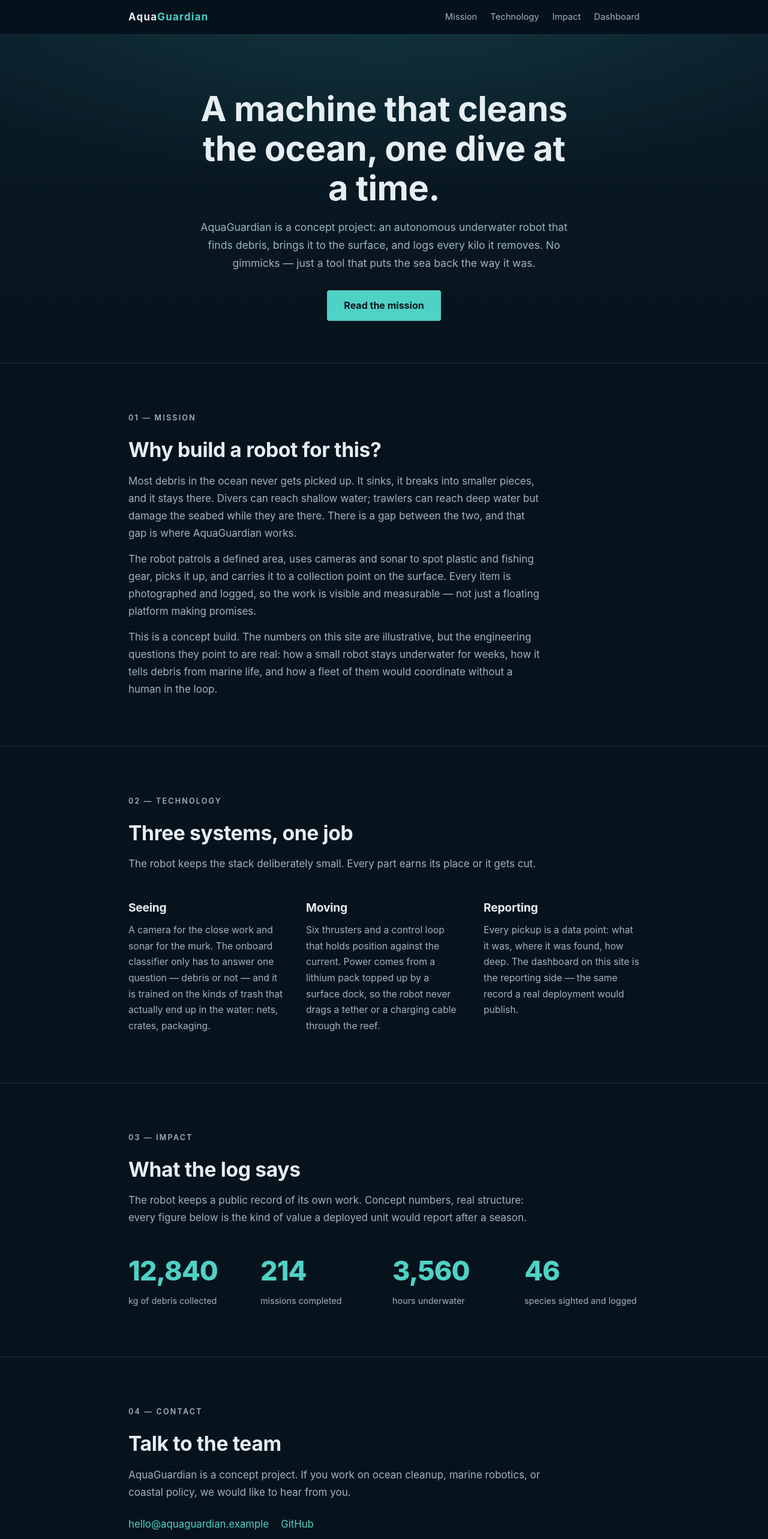
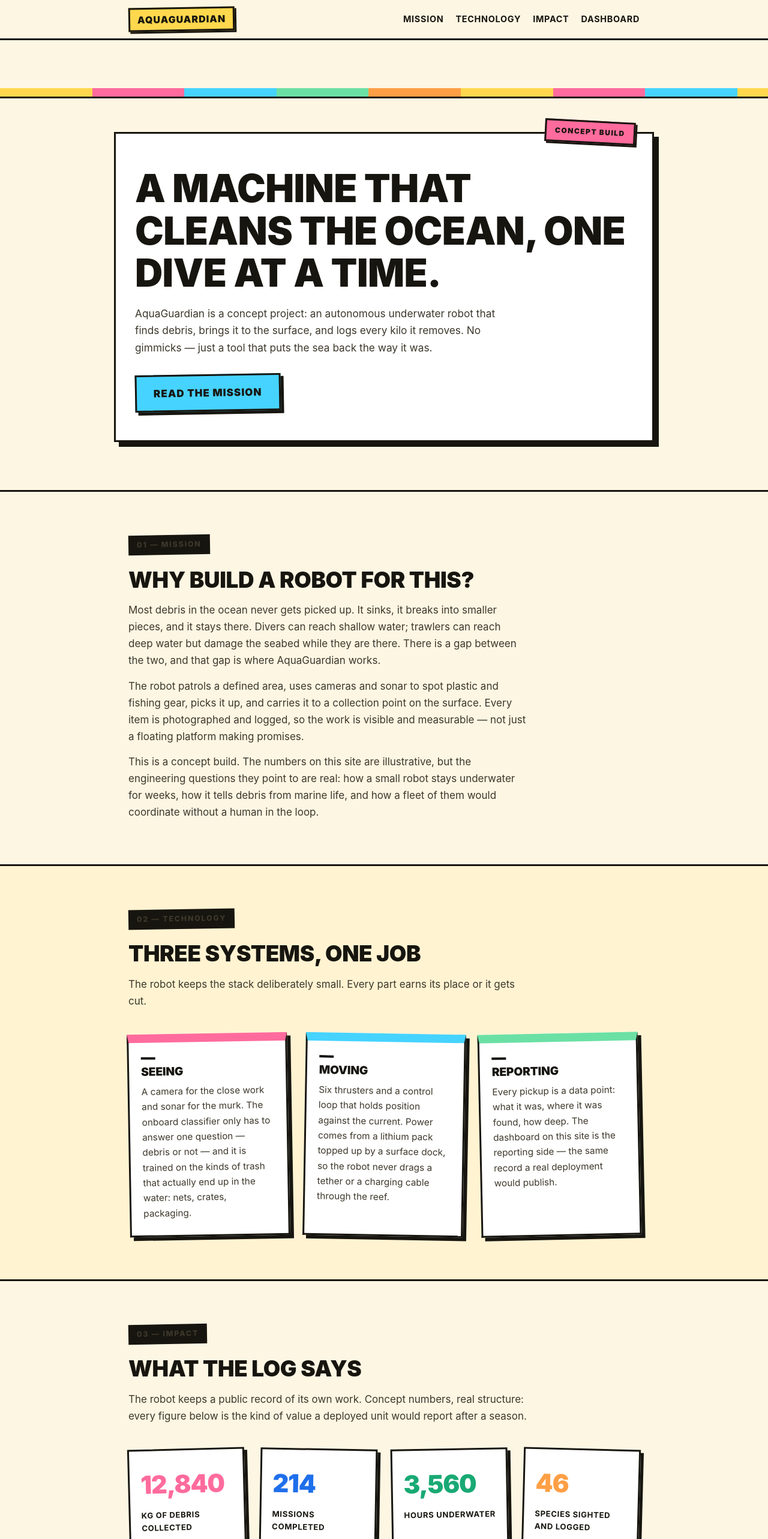
Before and after one commit to Hustlenix/aquaguardian, a Next.js app: page / in a window 1280 px wide. Shown: the top 2566 px of the page at 60% size. Built offline with nearby package versions, Linux system fonts and the light colour scheme.

Commit message:
style: neo-brutalist redesign — cream paper, ink borders, hard shadows, stickers

```diff
--- a/src/app/dashboard/page.tsx
+++ b/src/app/dashboard/page.tsx
@@ -21,7 +21,8 @@ export default function DashboardPage() {
       </nav>
       <main>
         <div className="dash-head">
-          <div className="container">
+          <div className="container" style={{ position: 'relative' }}>
+            <span className="sticker">Illustrative data</span>
             <p className="section-label">Field report</p>
             <h1>AquaGuardian dashboard</h1>
             <p>
--- a/src/app/globals.css
+++ b/src/app/globals.css
@@ -1,13 +1,14 @@
-/* AquaGuardian — plain CSS, no framework */
+/* AquaGuardian — neo-brutalist, plain CSS */
 
 :root {
-  --deep: #06131c;
-  --deep-2: #0a1c28;
-  --ink: #e6eef2;
-  --ink-soft: #9db4c0;
-  --line: #1c3442;
-  --teal: #4fd1c5;
-  --teal-dark: #2b8f86;
+  --paper: #fdf6e3;
+  --card: #ffffff;
+  --ink: #17150f;
+  --yellow: #ffd84d;
+  --pink: #ff6b9d;
+  --cyan: #46d3ff;
+  --mint: #6be0a5;
+  --orange: #ff9f45;
   --max: 900px;
 }
 
@@ -22,35 +23,42 @@ html {
 }
 
 body {
-  background: var(--deep);
+  background: var(--paper);
   color: var(--ink);
   font-family: -apple-system, BlinkMacSystemFont, "Segoe UI", Roboto, Helvetica, Arial, sans-serif;
-  line-height: 1.7;
+  line-height: 1.65;
   font-size: 17px;
 }
 
+::selection {
+  background: var(--yellow);
+}
+
 a {
-  color: var(--teal);
+  color: var(--ink);
   text-decoration: none;
 }
 
-a:hover {
-  color: #9ef0e8;
+a:focus-visible,
+button:focus-visible {
+  outline: 3px solid var(--orange);
+  outline-offset: 2px;
 }
 
 h1, h2, h3 {
-  font-weight: 700;
+  font-weight: 900;
+  line-height: 1.1;
+  text-transform: uppercase;
   letter-spacing: -0.01em;
 }
 
 h1 {
-  font-size: clamp(2.2rem, 6vw, 3.6rem);
-  line-height: 1.15;
+  font-size: clamp(2.2rem, 6.5vw, 4rem);
 }
 
 h2 {
-  font-size: clamp(1.5rem, 3.5vw, 2.1rem);
-  margin-bottom: 0.6rem;
+  font-size: clamp(1.6rem, 4vw, 2.3rem);
+  margin-bottom: 1rem;
 }
 
 p + p {
@@ -68,15 +76,15 @@ p + p {
 .nav {
   position: sticky;
   top: 0;
-  background: rgba(6, 19, 28, 0.92);
-  border-bottom: 1px solid var(--line);
+  background: var(--paper);
+  border-bottom: 3px solid var(--ink);
   z-index: 10;
 }
 
 .nav-inner {
   max-width: var(--max);
   margin: 0 auto;
-  padding: 14px 24px;
+  padding: 12px 24px;
   display: flex;
   align-items: center;
   justify-content: space-between;
@@ -84,96 +92,147 @@ p + p {
 }
 
 .brand {
-  font-weight: 700;
-  letter-spacing: 0.08em;
-  color: var(--ink);
-  font-size: 1.05rem;
+  font-weight: 900;
+  letter-spacing: 0.06em;
+  text-transform: uppercase;
+  font-size: 1rem;
+  padding: 4px 12px;
+  background: var(--yellow);
+  border: 3px solid var(--ink);
+  box-shadow: 3px 3px 0 var(--ink);
+  transform: rotate(-1deg);
 }
 
 .brand span {
-  color: var(--teal);
+  color: var(--ink);
 }
 
 .nav-links {
   display: flex;
-  gap: 22px;
+  gap: 20px;
   list-style: none;
-  font-size: 0.92rem;
+  font-size: 0.9rem;
+  font-weight: 700;
+  text-transform: uppercase;
+  letter-spacing: 0.05em;
 }
 
 .nav-links a {
-  color: var(--ink-soft);
+  border-bottom: 3px solid transparent;
+  padding-bottom: 2px;
 }
 
 .nav-links a:hover {
-  color: var(--teal);
+  border-bottom-color: var(--ink);
 }
 
 /* ---------- hero ---------- */
 
 .hero {
-  padding: 90px 0 70px;
-  border-bottom: 1px solid var(--line);
-  background:
-    radial-gradient(ellipse 70% 55% at 50% -10%, rgba(47, 143, 134, 0.22), transparent),
-    linear-gradient(180deg, var(--deep-2), var(--deep));
+  padding: 80px 0;
+  border-bottom: 3px solid var(--ink);
+  position: relative;
+}
+
+.hero::before {
+  content: "";
+  display: block;
+  height: 14px;
+  background: repeating-linear-gradient(
+    90deg,
+    var(--yellow) 0 12%,
+    var(--pink) 12% 24%,
+    var(--cyan) 24% 36%,
+    var(--mint) 36% 48%,
+    var(--orange) 48% 60%,
+    var(--yellow) 60% 72%,
+    var(--pink) 72% 84%,
+    var(--cyan) 84% 96%
+  );
+  border-bottom: 3px solid var(--ink);
+  margin-bottom: 56px;
 }
 
 .hero .container {
-  text-align: center;
+  position: relative;
+  background: var(--card);
+  border: 3px solid var(--ink);
+  box-shadow: 8px 8px 0 var(--ink);
+  padding: 56px 32px 48px;
+}
+
+.sticker {
+  position: absolute;
+  top: -22px;
+  right: 28px;
+  background: var(--pink);
+  border: 3px solid var(--ink);
+  box-shadow: 3px 3px 0 var(--ink);
+  padding: 6px 14px;
+  font-weight: 900;
+  text-transform: uppercase;
+  font-size: 0.75rem;
+  letter-spacing: 0.12em;
+  transform: rotate(3deg);
 }
 
 .hero h1 {
-  max-width: 16ch;
-  margin: 0 auto 18px;
+  margin-bottom: 18px;
 }
 
 .hero p.lede {
-  max-width: 58ch;
-  margin: 0 auto 30px;
-  color: var(--ink-soft);
-  font-size: 1.1rem;
+  max-width: 56ch;
+  margin-bottom: 30px;
+  font-size: 1.08rem;
+  color: #3d382b;
 }
 
 .btn {
   display: inline-block;
-  background: var(--teal);
-  color: #06131c;
-  font-weight: 700;
-  padding: 12px 28px;
-  border-radius: 4px;
-  font-size: 1rem;
-  transition: background 0.15s;
+  background: var(--cyan);
+  color: var(--ink);
+  font-weight: 900;
+  text-transform: uppercase;
+  letter-spacing: 0.06em;
+  padding: 14px 28px;
+  border: 3px solid var(--ink);
+  box-shadow: 5px 5px 0 var(--ink);
+  transform: rotate(-1deg);
+  transition: transform 0.1s, box-shadow 0.1s;
 }
 
 .btn:hover {
-  background: #9ef0e8;
-  color: #06131c;
+  transform: translate(3px, 3px) rotate(0deg);
+  box-shadow: 1px 1px 0 var(--ink);
 }
 
 /* ---------- sections ---------- */
 
 .section {
-  padding: 80px 0;
-  border-bottom: 1px solid var(--line);
+  padding: 72px 0;
+  border-bottom: 3px solid var(--ink);
+}
+
+.section:nth-of-type(even) {
+  background: #fff3d2;
 }
 
 .section-label {
+  display: inline-block;
+  background: var(--ink);
+  color: var(--paper);
+  padding: 6px 14px;
+  font-size: 0.78rem;
+  font-weight: 800;
+  letter-spacing: 0.14em;
   text-transform: uppercase;
-  letter-spacing: 0.18em;
-  font-size: 0.78rem;
-  color: var(--teal);
-  margin-bottom: 14px;
-  font-weight: 600;
+  margin-bottom: 22px;
+  transform: rotate(-1deg);
 }
 
 .section p {
-  max-width: 64ch;
-  color: var(--ink-soft);
-}
-
-.section strong {
-  color: var(--ink);
+  max-width: 62ch;
+  color: #3d382b;
 }
 
 /* ---------- three pillars ---------- */
@@ -181,26 +240,53 @@ p + p {
 .pillars {
   display: grid;
   grid-template-columns: repeat(auto-fit, minmax(240px, 1fr));
-  gap: 36px;
-  margin-top: 36px;
+  gap: 26px;
+  margin-top: 40px;
+}
+
+.pillar {
+  background: var(--card);
+  border: 3px solid var(--ink);
+  border-top: 14px solid var(--ink);
+  box-shadow: 6px 6px 0 var(--ink);
+  padding: 24px 20px;
+}
+
+.pillar:nth-child(1) {
+  transform: rotate(-1deg);
+  border-top-color: var(--pink);
+}
+
+.pillar:nth-child(2) {
+  transform: rotate(1deg);
+  border-top-color: var(--cyan);
+}
+
+.pillar:nth-child(3) {
+  transform: rotate(-1.2deg);
+  border-top-color: var(--mint);
 }
 
 .pillar h3 {
   font-size: 1.2rem;
-  margin-bottom: 8px;
+  margin-bottom: 10px;
 }
 
 .pillar h3::before {
   content: attr(data-num);
-  display: block;
-  font-size: 0.8rem;
-  color: var(--teal-dark);
-  letter-spacing: 0.12em;
-  margin-bottom: 6px;
+  display: table;
+  background: var(--ink);
+  color: var(--paper);
+  font-size: 0.75rem;
+  font-weight: 800;
+  letter-spacing: 0.1em;
+  padding: 2px 12px;
+  margin-bottom: 10px;
+  transform: rotate(1deg);
 }
 
 .pillar p {
-  font-size: 0.98rem;
+  font-size: 0.96rem;
 }
 
 /* ---------- numbers (impact + dashboard) ---------- */
@@ -208,83 +294,189 @@ p + p {
 .numbers {
   display: grid;
   grid-template-columns: repeat(auto-fit, minmax(160px, 1fr));
-  gap: 28px;
-  margin-top: 36px;
+  gap: 24px;
+  margin-top: 40px;
 }
 
-.number .num {
-  font-size: clamp(2rem, 5vw, 2.8rem);
-  font-weight: 800;
-  color: var(--teal);
-  letter-spacing: -0.02em;
+.number {
+  background: var(--card);
+  border: 3px solid var(--ink);
+  box-shadow: 5px 5px 0 var(--ink);
+  padding: 22px 18px;
 }
 
+.number:nth-child(1) { transform: rotate(-1.5deg); }
+.number:nth-child(2) { transform: rotate(1deg); }
+.number:nth-child(3) { transform: rotate(-1deg); }
+.number:nth-child(4) { transform: rotate(1.5deg); }
+
+.number .num {
+  font-size: clamp(2rem, 5vw, 2.6rem);
+  font-weight: 900;
+  letter-spacing: -0.03em;
+}
+
+.number:nth-child(1) .num { color: var(--pink); }
+.number:nth-child(2) .num { color: #1f6feb; }
+.number:nth-child(3) .num { color: #19a974; }
+.number:nth-child(4) .num { color: var(--orange); }
+
 .number .cap {
-  font-size: 0.9rem;
-  color: var(--ink-soft);
+  font-weight: 700;
+  font-size: 0.82rem;
+  text-transform: uppercase;
+  letter-spacing: 0.05em;
+  margin-top: 6px;
 }
 
 /* ---------- dashboard ---------- */
 
 .dash-head {
-  padding: 70px 0 20px;
-  border-bottom: 1px solid var(--line);
+  padding: 70px 0 26px;
+  position: relative;
+}
+
+.dash-head::before {
+  content: "";
+  display: block;
+  height: 14px;
+  background: repeating-linear-gradient(
+    90deg,
+    var(--yellow) 0 12%,
+    var(--pink) 12% 24%,
+    var(--cyan) 24% 36%,
+    var(--mint) 36% 48%,
+    var(--orange) 48% 60%,
+    var(--yellow) 60% 72%,
+    var(--pink) 72% 84%,
+    var(--cyan) 84% 96%
+  );
+  border-bottom: 3px solid var(--ink);
+  margin-bottom: 40px;
+}
+
+.dash-head .container {
+  background: var(--card);
+  border: 3px solid var(--ink);
+  box-shadow: 8px 8px 0 var(--ink);
+  padding: 40px 32px;
+  transform: rotate(0.4deg);
 }
 
 .bar-row {
-  margin-top: 30px;
+  margin-top: 26px;
 }
 
 .bar-row .label {
   display: flex;
   justify-content: space-between;
-  font-size: 0.92rem;
-  margin-bottom: 6px;
+  font-weight: 700;
+  text-transform: uppercase;
+  font-size: 0.85rem;
+  letter-spacing: 0.04em;
+  margin-bottom: 8px;
 }
 
 .bar-row .label span:first-child {
-  color: var(--ink-soft);
+  color: #3d382b;
 }
 
 .bar {
-  height: 10px;
-  background: var(--line);
-  border-radius: 5px;
+  height: 26px;
+  background: var(--card);
+  border: 3px solid var(--ink);
+  box-shadow: 3px 3px 0 var(--ink);
   overflow: hidden;
 }
 
 .bar-fill {
   height: 100%;
-  background: var(--teal);
-  border-radius: 5px;
+  background: var(--yellow);
 }
 
+.bar-row:nth-child(2) .bar-fill { background: var(--yellow); }
+.bar-row:nth-child(3) .bar-fill { background: var(--pink); }
+.bar-row:nth-child(4) .bar-fill { background: var(--cyan); }
+.bar-row:nth-child(5) .bar-fill { background: var(--mint); }
+
 .note {
-  margin-top: 34px;
+  margin-top: 36px;
   font-size: 0.85rem;
-  color: var(--ink-soft);
+  color: #3d382b;
   opacity: 0.8;
+  display: inline-block;
+  background: #fff3d2;
+  border: 3px solid var(--ink);
+  box-shadow: 4px 4px 0 var(--ink);
+  padding: 10px 16px;
+  transform: rotate(-1deg);
 }
 
 /* ---------- contact & footer ---------- */
 
 .contact-links {
-  margin-top: 24px;
+  margin-top: 30px;
   display: flex;
   flex-wrap: wrap;
-  gap: 20px;
+  gap: 18px;
   list-style: none;
-  font-size: 1.05rem;
+}
+
+.contact-links a {
+  display: inline-block;
+  background: var(--mint);
+  border: 3px solid var(--ink);
+  box-shadow: 4px 4px 0 var(--ink);
+  padding: 10px 18px;
+  font-weight: 800;
+  text-transform: uppercase;
+  font-size: 0.9rem;
+  letter-spacing: 0.04em;
+  transform: rotate(-1deg);
+  transition: transform 0.1s, box-shadow 0.1s;
+}
+
+.contact-links li:nth-child(2) a {
+  background: var(--pink);
+  transform: rotate(1deg);
+}
+
+.contact-links a:hover {
+  transform: translate(2px, 2px) rotate(0deg);
+  box-shadow: 1px 1px 0 var(--ink);
 }
 
 .footer {
-  padding: 40px 0 56px;
+  padding: 44px 0 60px;
+  border-top: 3px solid var(--ink);
   text-align: center;
-  color: var(--ink-soft);
-  font-size: 0.9rem;
 }
 
 .footer .brand {
-  display: block;
-  margin-bottom: 8px;
+  display: inline-block;
+  margin-bottom: 12px;
 }
+
+.footer p {
+  font-size: 0.9rem;
+  color: #3d382b;
+}
+
+/* ---------- small screens ---------- */
+
+@media (max-width: 640px) {
+  .nav-links {
+    gap: 12px;
+    font-size: 0.78rem;
+  }
+
+  .hero .container,
+  .dash-head .container {
+    padding: 44px 20px 36px;
+  }
+
+  .hero::before,
+  .dash-head::before {
+    height: 10px;
+  }
+}
--- a/src/components/Hero.tsx
+++ b/src/components/Hero.tsx
@@ -2,6 +2,7 @@ export default function Hero() {
   return (
     <header className="hero">
       <div className="container">
+        <span className="sticker">Concept build</span>
         <h1>A machine that cleans the ocean, one dive at a time.</h1>
         <p className="lede">
           AquaGuardian is a concept project: an autonomous underwater robot
```
